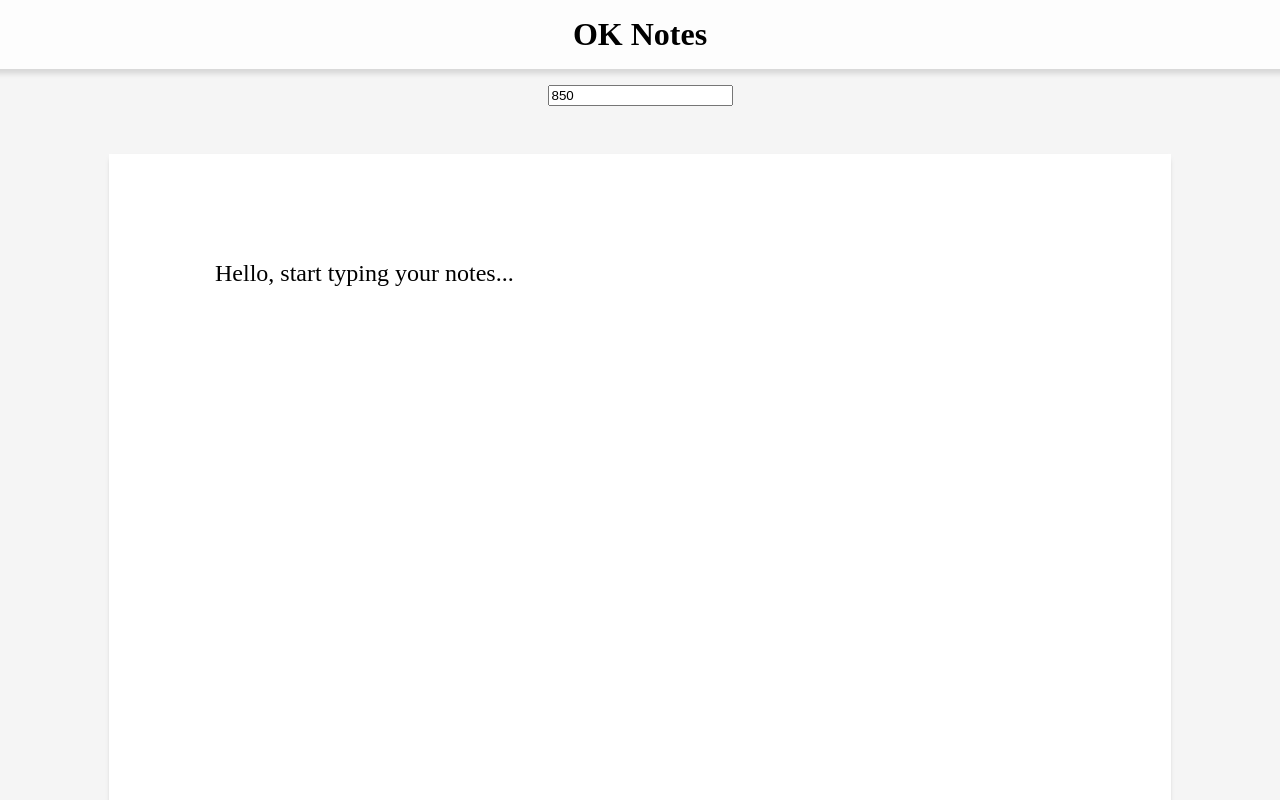
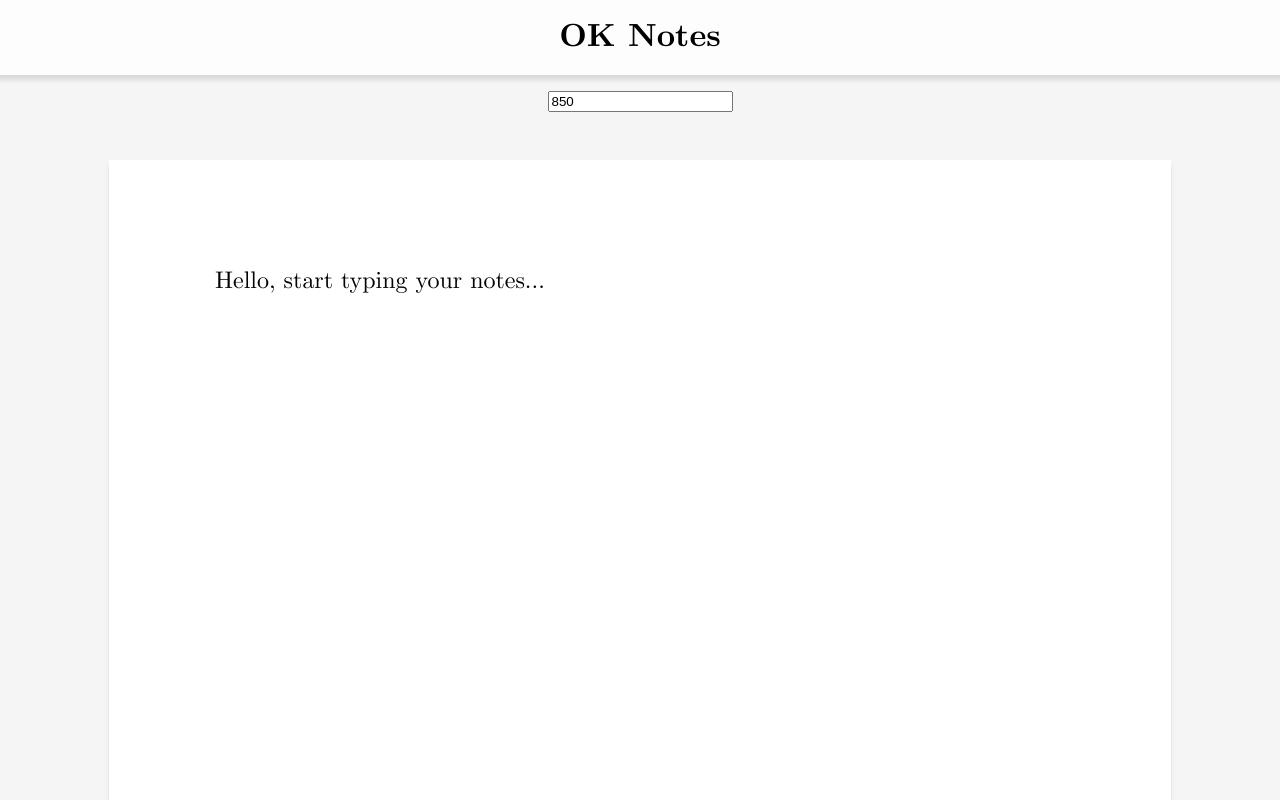
Before and after one commit to czoop/k-notes, a Svelte app: page / in a window 1280 px wide. Shown: the top 800 px of the page. Built offline with nearby package versions, Linux system fonts and the light colour scheme.

Commit message:
Updated local styles

```diff
--- a/src/App.svelte
+++ b/src/App.svelte
@@ -8,7 +8,7 @@
     justify-content: center;
     align-items: center;
     flex-direction: column;
-    font-family: "CM Roman Serif";
+    font-family: "CMU Serif Roman";
   }
 
   :global(body) {
```
